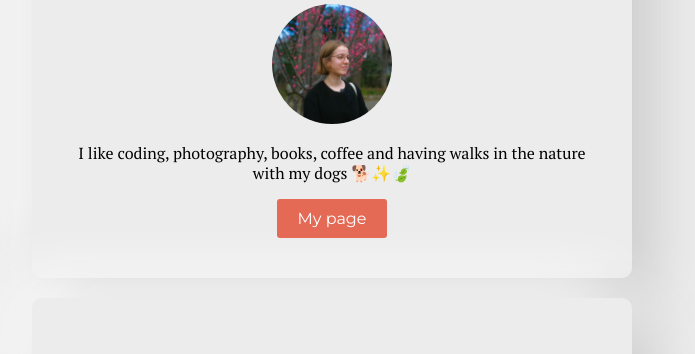
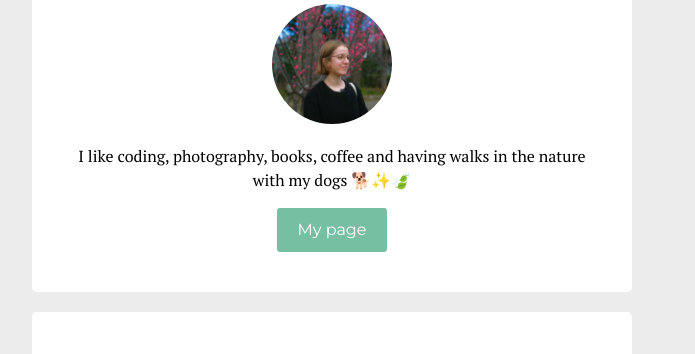
Before and after one commit to mcosme000/profile, a plain HTML site: page index.html in a window 1280 px wide. Shown: the part 162-516 px from the top of the page, without its empty margins (308-1003 px from the left). Drawn offline with Linux system fonts and the light colour scheme.

Commit message:
style changes

```diff
--- a/style.css
+++ b/style.css
@@ -1,5 +1,14 @@
 
 /* GLOBAL STYLES */
+
+h1, h3, .button {
+  font-family: 'Montserrat', sans-serif;
+}
+
+p, li, a {
+  font-family: 'PT Serif', serif;
+  line-height: 1.5;
+}
 
 body {
   background: #ececec;
@@ -8,14 +17,6 @@ body {
 
 h1 {
   font-size: 30px;
-}
-
-h1, h3, .button {
-  font-family: 'Montserrat', sans-serif;
-}
-
-p, li, a {
-  font-family: 'PT Serif', serif;
 }
 
 img {
@@ -40,7 +41,7 @@ a {
 }
 
 ul > a:hover {
-  color: #e46a55;
+  color: #77BFA3;
 }
 
 .rounded-img {
@@ -50,12 +51,12 @@ ul > a:hover {
 .button {
   padding: 10px 20px;
   border-radius: 3px;
-  background: #e46a55;
+  background: #77BFA3;
   color: white;
 }
 
 .button:hover {
-  background: #cf6856;
+  background: #77BFA3;
 }
 
 /* STRUCTURE STYLES */
@@ -68,10 +69,8 @@ ul > a:hover {
 .card {
   margin-bottom: 20px;
   padding: 40px;
-  border-radius: 10px;
-  background: #ececec;
-  box-shadow:  20px 20px 60px #c9c9c9,
-  -20px -20px 60px #ffffff;
+  border-radius: 5px;
+  background: #ffffff;
 }
 
 .text-center {
```
